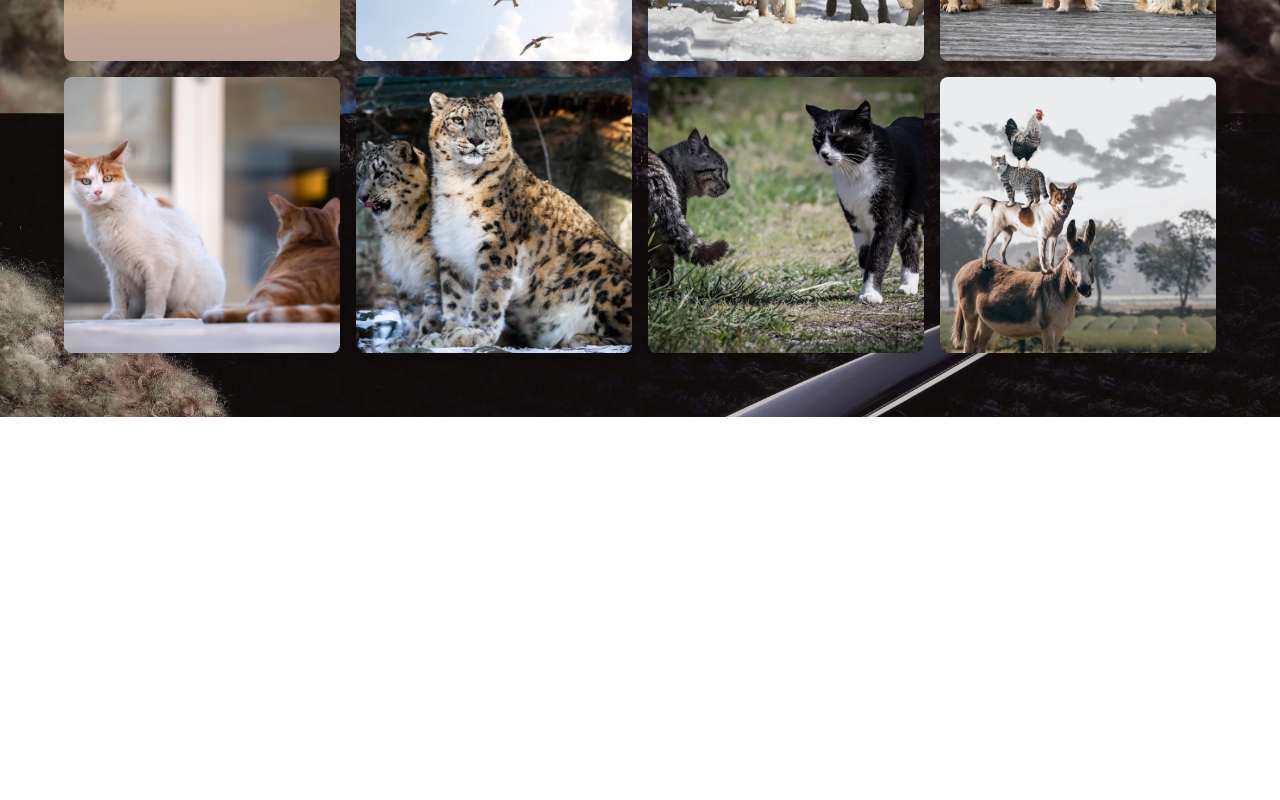
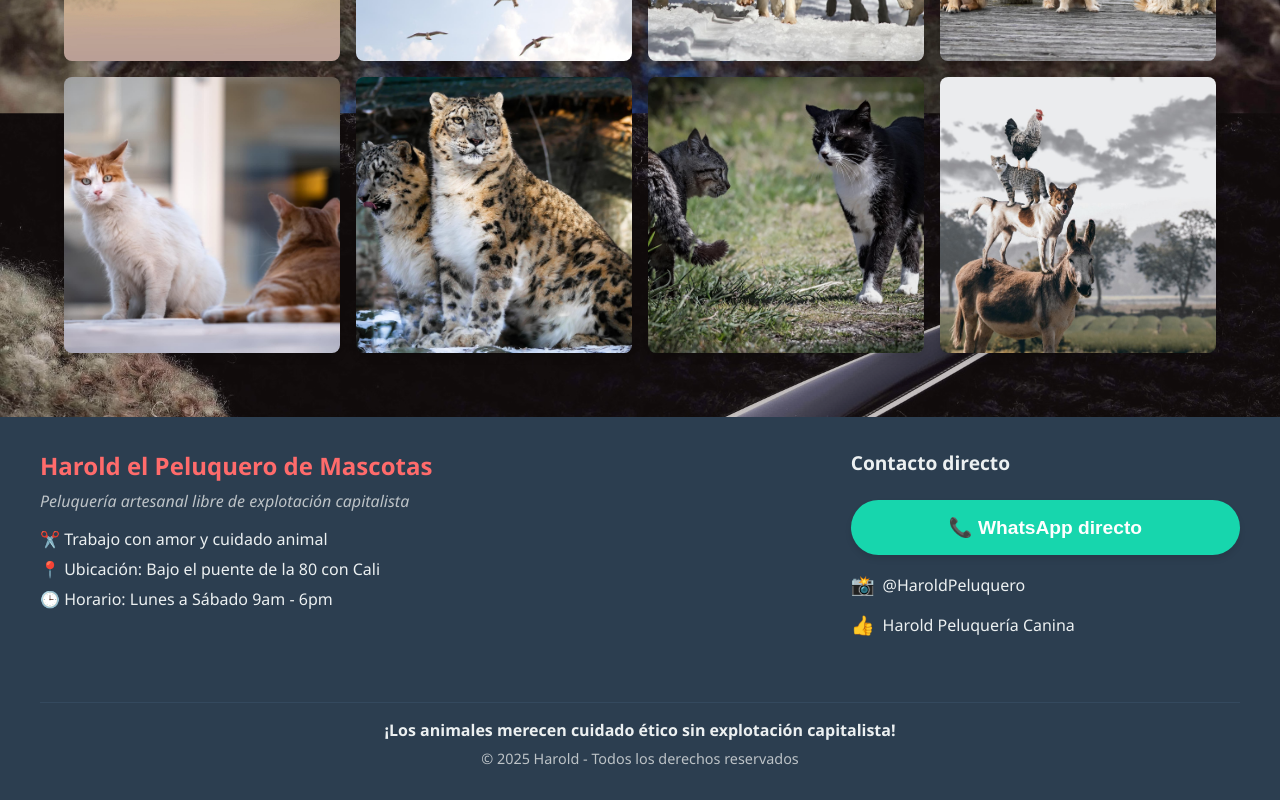
Before and after one commit to Marxianfriedman/peluquero-de-mascotas, a Vue app: page / in a window 1280 px wide. Shown: the part 740-1540 px from the top of the page. Before the commit the page ends 1157 px from the top, so only its background shows below. Built offline with nearby package versions, Linux system fonts and the light colour scheme.

Commit message:
creacion de pie de pagina

```diff
--- /dev/null
+++ b/src/components/PieDePagina.vue
@@ -0,0 +1,162 @@
+<template>
+  <footer class="footer">
+    <div class="contenedor-footer">
+      <!-- Sección de información -->
+      <div class="seccion-info">
+        <h3 class="titulo-footer">Harold el Peluquero de Mascotas</h3>
+        <p class="eslogan">Peluquería artesanal libre de explotación capitalista</p>
+
+        <div class="info-contacto">
+          <p>✂️ Trabajo con amor y cuidado animal</p>
+          <p>📍 Ubicación: Bajo el puente de la 80 con Cali</p>
+          <p>🕒 Horario: Lunes a Sábado 9am - 6pm</p>
+        </div>
+      </div>
+
+      <!-- Sección de contacto rápido -->
+      <div class="seccion-contacto">
+        <h4>Contacto directo</h4>
+        <BotonDeContacto version="footer">
+          <template v-slot:default>
+            📞 WhatsApp directo
+          </template>
+        </BotonDeContacto>
+
+        <div class="redes-sociales">
+          <a href="#" class="red-social" aria-label="Instagram">
+            <span class="icono">📸</span> @HaroldPeluquero
+          </a>
+          <a href="#" class="red-social" aria-label="Facebook">
+            <span class="icono">👍</span> Harold Peluquería Canina
+          </a>
+        </div>
+      </div>
+
+      <!-- Mensaje final -->
+      <div class="mensaje-final">
+        <p>¡Los animales merecen cuidado ético sin explotación capitalista!</p>
+        <p class="copyright">© {{ añoActual }} Harold - Todos los derechos reservados</p>
+      </div>
+    </div>
+  </footer>
+</template>
+
+<script>
+import BotonDeContacto from './BotonDeContacto.vue';
+
+export default {
+  name: 'PieDePagina',
+  components: {
+    BotonDeContacto
+  },
+  data() {
+    return {
+      añoActual: new Date().getFullYear()
+    }
+  }
+}
+</script>
+
+<style scoped>
+.footer {
+  background-color: #2c3e50;
+  color: #ecf0f1;
+  padding: 2rem 1rem;
+  font-family: 'Segoe UI', Tahoma, Geneva, Verdana, sans-serif;
+}
+
+.contenedor-footer {
+  max-width: 1200px;
+  margin: 0 auto;
+  display: grid;
+  grid-template-columns: 1fr;
+  gap: 2rem;
+}
+
+.titulo-footer {
+  font-size: 1.5rem;
+  margin-bottom: 0.5rem;
+  color: #ff6b6b;
+}
+
+.eslogan {
+  font-style: italic;
+  margin-bottom: 1rem;
+  color: #bdc3c7;
+}
+
+.info-contacto p {
+  margin: 0.5rem 0;
+  display: flex;
+  align-items: center;
+  gap: 0.5rem;
+}
+
+.seccion-contacto {
+  display: flex;
+  flex-direction: column;
+  gap: 1rem;
+}
+
+.seccion-contacto h4 {
+  font-size: 1.2rem;
+  margin-bottom: 0.5rem;
+}
+
+.redes-sociales {
+  display: flex;
+  flex-direction: column;
+  gap: 0.8rem;
+}
+
+.red-social {
+  color: #ecf0f1;
+  text-decoration: none;
+  display: flex;
+  align-items: center;
+  gap: 0.5rem;
+  transition: color 0.3s;
+}
+
+.red-social:hover {
+  color: #ff6b6b;
+}
+
+.icono {
+  font-size: 1.2rem;
+}
+
+.mensaje-final {
+  margin-top: 2rem;
+  text-align: center;
+  border-top: 1px solid #34495e;
+  padding-top: 1rem;
+}
+
+.mensaje-final p:first-child {
+  font-weight: bold;
+  margin-bottom: 0.5rem;
+}
+
+.copyright {
+  font-size: 0.9rem;
+  color: #bdc3c7;
+}
+
+/* Versión responsiva */
+@media (min-width: 768px) {
+  .contenedor-footer {
+    grid-template-columns: 1fr 1fr;
+  }
+
+  .mensaje-final {
+    grid-column: span 2;
+  }
+}
+
+@media (min-width: 1024px) {
+  .contenedor-footer {
+    grid-template-columns: 2fr 1fr;
+  }
+}
+</style>
--- a/src/views/VistaPrincipal.vue
+++ b/src/views/VistaPrincipal.vue
@@ -13,6 +13,7 @@
       <GaleriaDeFotos />
     </main>
 
+    <PieDePagina />
   </div>
 </template>
 
@@ -20,11 +21,12 @@
 <script>
 import GaleriaDeFotos from '@/components/GaleriaDeFotos.vue';
 import BotonDeContacto from '@/components/BotonDeContacto.vue';
+import PieDePagina from '@/components/PieDePagina.vue';
 
 export default {
   name: 'VistaPrincipal',
   components: {
-    GaleriaDeFotos, BotonDeContacto
+    GaleriaDeFotos, BotonDeContacto, PieDePagina
   }
 }
 </script>
```
